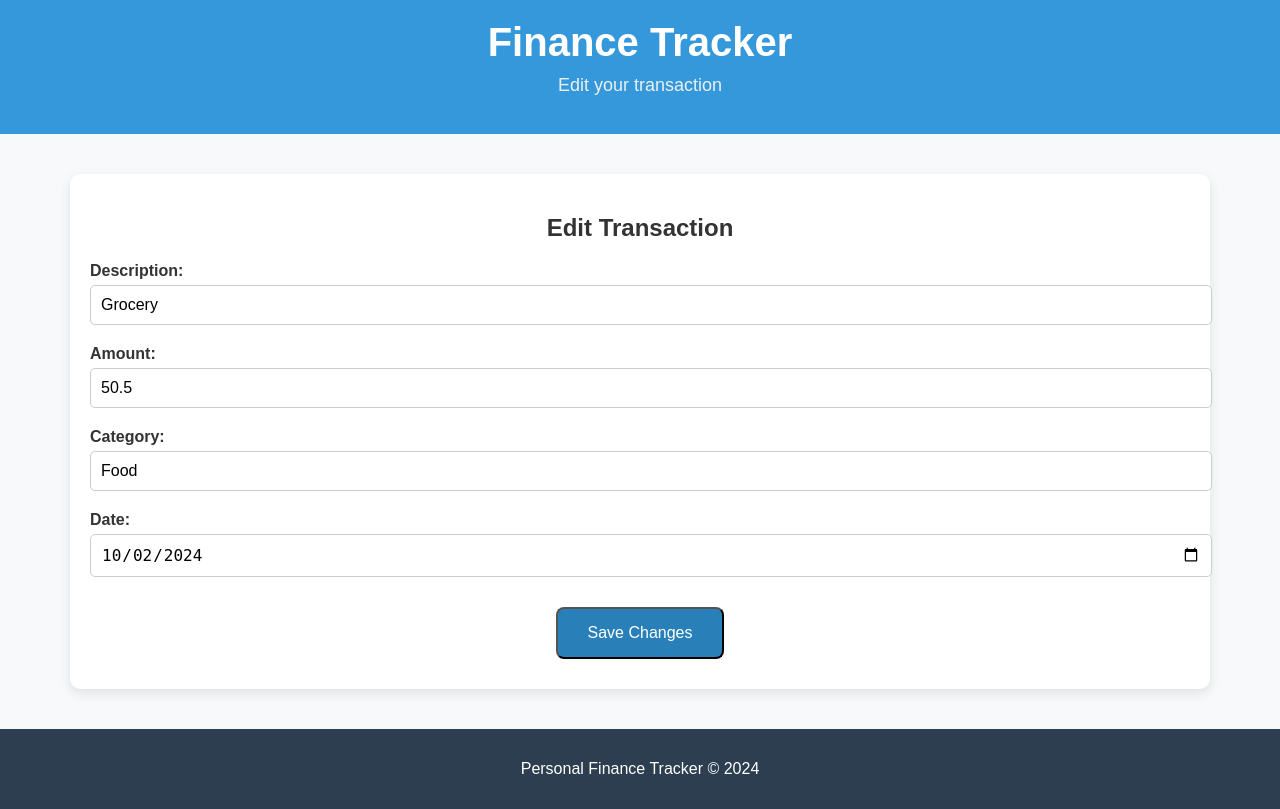
After one commit to TheDude4445/finance-tracker, a Flask app: page /edit_transaction/1 in a window 1280 px wide. The commit adds this page. Run offline with Flask 3, Linux system fonts and the light colour scheme; data comes from the database, SQL or seed files in the repository.

Commit message:
added edit/delete buttons and functionality

```diff
--- a/app.py
+++ b/app.py
@@ -147,6 +147,46 @@ def get_budgets():
     budgets = Budget.query.all()
     return render_template('budgets.html', budgets=budgets)
 
+# Route to delete a transaction
+@app.route('/delete_transaction/<int:id>', methods=['POST'])
+def delete_transaction(id):
+    transaction = Transaction.query.get_or_404(id)
+    db.session.delete(transaction)
+    db.session.commit()
+    return redirect(url_for('get_transactions'))
+
+# Route to edit a transaction
+@app.route('/edit_transaction/<int:id>', methods=['GET', 'POST'])
+def edit_transaction(id):
+    transaction = Transaction.query.get_or_404(id)
+    if request.method == 'POST':
+        transaction.description = request.form['description']
+        transaction.amount = float(request.form['amount'])
+        transaction.category = request.form['category']
+        transaction.date = datetime.strptime(request.form['date'], '%Y-%m-%d')
+        db.session.commit()
+        return redirect(url_for('get_transactions'))
+    return render_template('edit_transaction.html', transaction=transaction)
+
+# Route to delete a budget
+@app.route('/delete_budget/<int:id>', methods=['POST'])
+def delete_budget(id):
+    budget = Budget.query.get_or_404(id)
+    db.session.delete(budget)
+    db.session.commit()
+    return redirect(url_for('get_budgets'))
+
+# Route to edit a budget
+@app.route('/edit_budget/<int:id>', methods=['GET', 'POST'])
+def edit_budget(id):
+    budget = Budget.query.get_or_404(id)
+    if request.method == 'POST':
+        budget.category = request.form['category']
+        budget.limit = float(request.form['limit'])
+        db.session.commit()
+        return redirect(url_for('get_budgets'))
+    return render_template('edit_budget.html', budget=budget)
+
 # Run the app
 if __name__ == "__main__":
     with app.app_context():
--- a/static/css/style.css
+++ b/static/css/style.css
@@ -217,3 +217,12 @@ footer {
         max-width: 300px;
     }
 }
+
+/* Delete Button Styling */
+.delete-button {
+    background-color: #e74c3c;
+}
+
+.delete-button:hover {
+    background-color: #c0392b;
+}
--- /dev/null
+++ b/templates/edit_transaction.html
@@ -0,0 +1,46 @@
+<!DOCTYPE html>
+<html lang="en">
+<head>
+    <meta charset="UTF-8">
+    <meta name="viewport" content="width=device-width, initial-scale=1.0">
+    <title>Edit Transaction</title>
+    <link rel="stylesheet" href="{{ url_for('static', filename='css/style.css') }}">
+</head>
+<body>
+
+<header>
+    <div class="header-container">
+        <h1>Finance Tracker</h1>
+        <p class="tagline">Edit your transaction</p>
+    </div>
+</header>
+
+<div class="container form-container">
+    <h2>Edit Transaction</h2>
+    <form action="/edit_transaction/{{ transaction.id }}" method="POST">
+        <div class="form-group">
+            <label for="description">Description:</label>
+            <input type="text" id="description" name="description" value="{{ transaction.description }}" required>
+        </div>
+        <div class="form-group">
+            <label for="amount">Amount:</label>
+            <input type="number" id="amount" name="amount" step="0.01" value="{{ transaction.amount }}" required>
+        </div>
+        <div class="form-group">
+            <label for="category">Category:</label>
+            <input type="text" id="category" name="category" value="{{ transaction.category }}" required>
+        </div>
+        <div class="form-group">
+            <label for="date">Date:</label>
+            <input type="date" id="date" name="date" value="{{ transaction.date.strftime('%Y-%m-%d') }}">
+        </div>
+        <button type="submit" class="button">Save Changes</button>
+    </form>
+</div>
+
+<footer>
+    <p>Personal Finance Tracker &copy; 2024</p>
+</footer>
+
+</body>
+</html>
```
Also changed, not shown: templates/budgets.html (+8 -1 lines), templates/edit_budget.html (added, +38 -0 lines), templates/transactions.html (+7 -0 lines).
